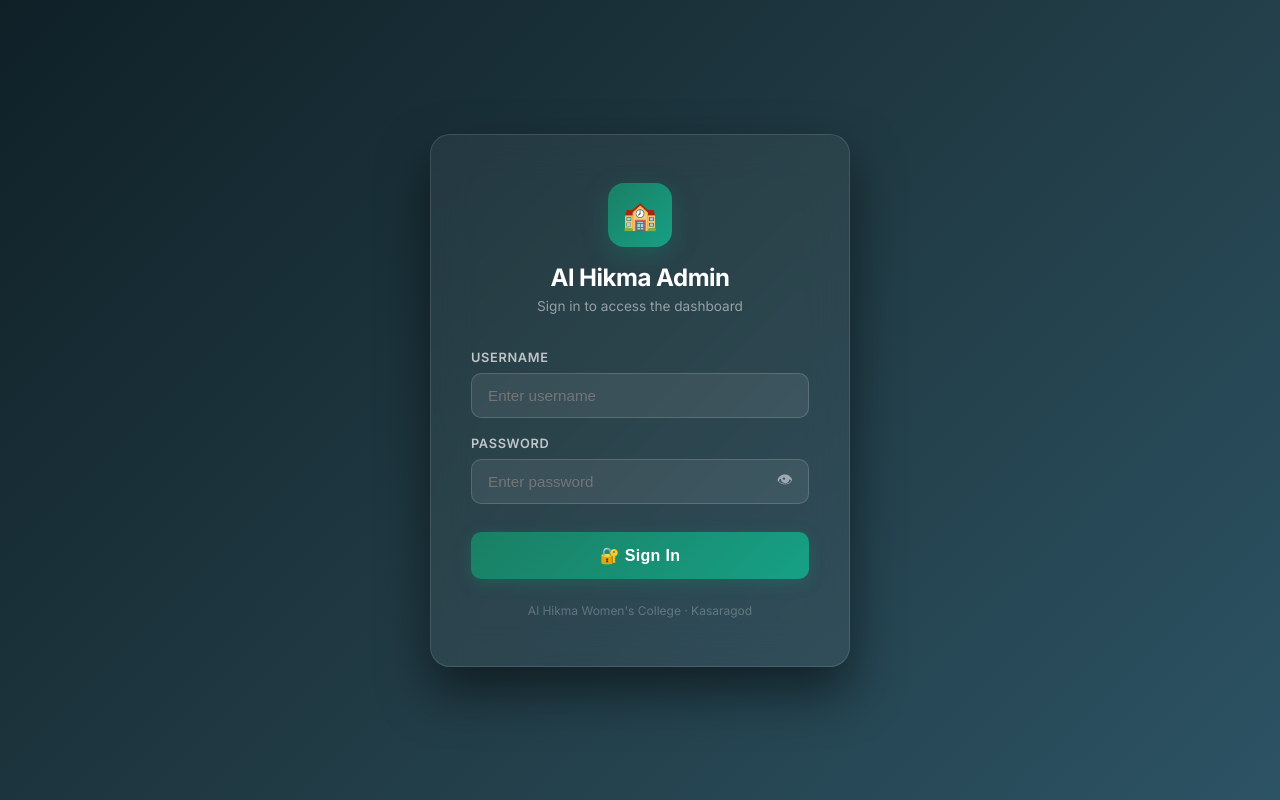
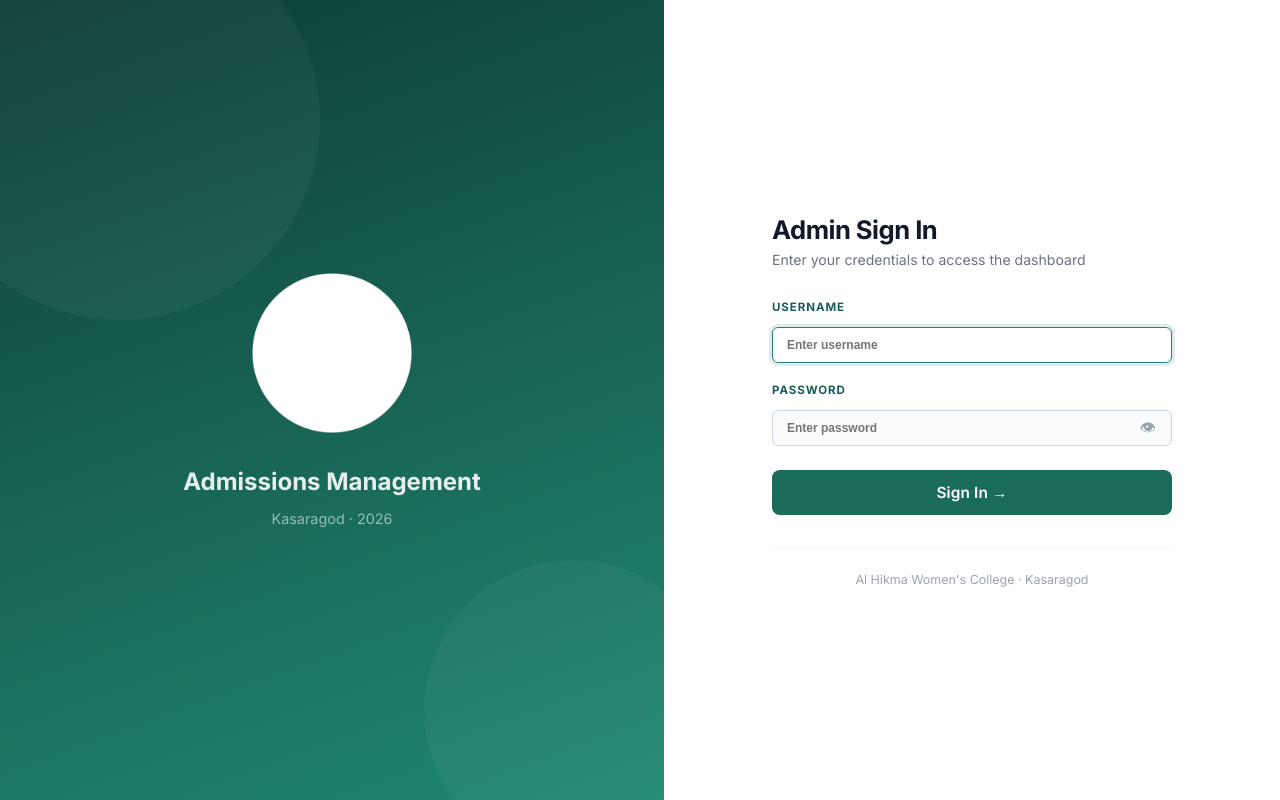
Before and after one commit to ajmal-mubarak/alhikma-ksd1, a React (Vite) app: page /admin/login in a window 1280 px wide. Built offline with nearby package versions, Linux system fonts and the light colour scheme.

Commit message:
redesign: clean white login page with official logo

```diff
--- a/src/pages/AdminLogin.jsx
+++ b/src/pages/AdminLogin.jsx
@@ -28,11 +28,7 @@
       if (!res.ok) {
         const newAttempts = attempts + 1;
         setAttempts(newAttempts);
-        if (newAttempts >= 3) {
-          setError(`${data.error || 'Invalid credentials'} (${newAttempts} failed attempts)`);
-        } else {
         setError(data.error || 'Invalid credentials');
-        }
         return;
       }
 
@@ -47,166 +43,311 @@
   };
 
   return (
-    <div style={{
-      minHeight: '100vh',
-      display: 'flex',
-      alignItems: 'center',
-      justifyContent: 'center',
-      background: 'linear-gradient(135deg, #0f2027 0%, #203a43 50%, #2c5364 100%)',
-      fontFamily: "'Inter', 'Segoe UI', sans-serif",
-      padding: '20px',
-    }}>
-      <div style={{
-        background: 'rgba(255,255,255,0.05)',
-        backdropFilter: 'blur(20px)',
-        border: '1px solid rgba(255,255,255,0.12)',
-        borderRadius: '20px',
-        padding: '48px 40px',
-        width: '100%',
-        maxWidth: '420px',
-        boxShadow: '0 25px 50px rgba(0,0,0,0.5)',
-      }}>
-        {/* Logo / Header */}
-        <div style={{ textAlign: 'center', marginBottom: '36px' }}>
-          <div style={{
-            width: '64px', height: '64px',
-            background: 'linear-gradient(135deg, #1a7f64, #16a085)',
-            borderRadius: '16px',
-            display: 'flex', alignItems: 'center', justifyContent: 'center',
-            fontSize: '28px', margin: '0 auto 16px',
-            boxShadow: '0 8px 24px rgba(26,127,100,0.4)',
-          }}>🏫</div>
-          <h1 style={{
-            color: '#fff', fontSize: '1.5rem', fontWeight: 700,
-            margin: '0 0 6px', letterSpacing: '-0.02em',
-          }}>Al Hikma Admin</h1>
-          <p style={{ color: 'rgba(255,255,255,0.5)', fontSize: '0.85rem', margin: 0 }}>
-            Sign in to access the dashboard
-          </p>
+    <>
+      <style>{`
+        @import url('https://fonts.googleapis.com/css2?family=Inter:wght@400;500;600;700&display=swap');
+
+        * { box-sizing: border-box; margin: 0; padding: 0; }
+
+        .login-page {
+          min-height: 100vh;
+          display: flex;
+          background: #f5f6fa;
+          font-family: 'Inter', 'Segoe UI', sans-serif;
+        }
+
+        /* ── LEFT PANEL ── */
+        .login-left {
+          display: none;
+          flex: 1;
+          background: linear-gradient(160deg, #0d3b35 0%, #1a6b5a 60%, #1e8870 100%);
+          align-items: center;
+          justify-content: center;
+          flex-direction: column;
+          padding: 48px;
+          position: relative;
+          overflow: hidden;
+        }
+        @media (min-width: 900px) {
+          .login-left { display: flex; }
+        }
+        .login-left::before {
+          content: '';
+          position: absolute;
+          width: 400px; height: 400px;
+          border-radius: 50%;
+          background: rgba(255,255,255,0.04);
+          top: -80px; left: -80px;
+        }
+        .login-left::after {
+          content: '';
+          position: absolute;
+          width: 300px; height: 300px;
+          border-radius: 50%;
+          background: rgba(255,255,255,0.04);
+          bottom: -60px; right: -60px;
+        }
+        .left-logo {
+          width: 160px;
+          filter: brightness(0) invert(1);
+          margin-bottom: 32px;
+          position: relative;
+          z-index: 1;
+        }
+        .left-tagline {
+          color: rgba(255,255,255,0.9);
+          font-size: 1.5rem;
+          font-weight: 700;
+          text-align: center;
+          line-height: 1.4;
+          position: relative;
+          z-index: 1;
+          margin-bottom: 12px;
+        }
+        .left-sub {
+          color: rgba(255,255,255,0.55);
+          font-size: 0.9rem;
+          text-align: center;
+          position: relative;
+          z-index: 1;
+        }
+
+        /* ── RIGHT PANEL ── */
+        .login-right {
+          flex: 1;
+          display: flex;
+          align-items: center;
+          justify-content: center;
+          padding: 32px 24px;
+          background: #fff;
+        }
+
+        .login-card {
+          width: 100%;
+          max-width: 400px;
+        }
+
+        /* Mobile logo (shown only on small screens) */
+        .mobile-logo {
+          display: flex;
+          justify-content: center;
+          margin-bottom: 32px;
+        }
+        .mobile-logo img {
+          width: 130px;
+        }
+        @media (min-width: 900px) {
+          .mobile-logo { display: none; }
+        }
+
+        .login-title {
+          font-size: 1.6rem;
+          font-weight: 700;
+          color: #111827;
+          margin-bottom: 6px;
+          letter-spacing: -0.02em;
+        }
+        .login-subtitle {
+          font-size: 0.88rem;
+          color: #6b7280;
+          margin-bottom: 32px;
+        }
+
+        .form-group {
+          margin-bottom: 20px;
+        }
+        .form-label {
+          display: block;
+          font-size: 0.82rem;
+          font-weight: 600;
+          color: #374151;
+          margin-bottom: 7px;
+          letter-spacing: 0.01em;
+        }
+        .form-input {
+          width: 100%;
+          padding: 11px 14px;
+          border: 1.5px solid #e5e7eb;
+          border-radius: 8px;
+          font-size: 0.94rem;
+          color: #111827;
+          background: #fafafa;
+          outline: none;
+          transition: border-color 0.18s, box-shadow 0.18s, background 0.18s;
+          font-family: inherit;
+        }
+        .form-input:focus {
+          border-color: #1a6b5a;
+          background: #fff;
+          box-shadow: 0 0 0 3px rgba(26,107,90,0.1);
+        }
+        .input-wrap {
+          position: relative;
+        }
+        .input-wrap .form-input {
+          padding-right: 44px;
+        }
+        .show-pass-btn {
+          position: absolute;
+          right: 12px; top: 50%;
+          transform: translateY(-50%);
+          background: none; border: none;
+          cursor: pointer;
+          color: #9ca3af;
+          font-size: 1rem;
+          padding: 4px;
+          line-height: 1;
+          transition: color 0.15s;
+        }
+        .show-pass-btn:hover { color: #374151; }
+
+        .error-box {
+          display: flex;
+          align-items: flex-start;
+          gap: 8px;
+          background: #fef2f2;
+          border: 1px solid #fecaca;
+          border-radius: 8px;
+          padding: 11px 14px;
+          margin-bottom: 20px;
+          color: #b91c1c;
+          font-size: 0.85rem;
+          line-height: 1.5;
+        }
+        .error-icon { flex-shrink: 0; margin-top: 1px; }
+
+        .login-btn {
+          width: 100%;
+          padding: 13px;
+          background: #1a6b5a;
+          color: #fff;
+          border: none;
+          border-radius: 8px;
+          font-size: 0.96rem;
+          font-weight: 600;
+          cursor: pointer;
+          transition: background 0.18s, transform 0.1s, box-shadow 0.18s;
+          font-family: inherit;
+          letter-spacing: 0.01em;
+          margin-top: 4px;
+        }
+        .login-btn:hover:not(:disabled) {
+          background: #15594b;
+          box-shadow: 0 4px 12px rgba(26,107,90,0.25);
+        }
+        .login-btn:active:not(:disabled) { transform: scale(0.99); }
+        .login-btn:disabled {
+          background: #9ca3af;
+          cursor: not-allowed;
+        }
+
+        .login-footer {
+          text-align: center;
+          margin-top: 32px;
+          padding-top: 24px;
+          border-top: 1px solid #f3f4f6;
+          color: #9ca3af;
+          font-size: 0.78rem;
+        }
+
+        .attempts-warning {
+          font-size: 0.78rem;
+          color: #d97706;
+          margin-top: 6px;
+          text-align: center;
+        }
+      `}</style>
+
+      <div className="login-page">
+        {/* Left decorative panel */}
+        <div className="login-left">
+          <img src="/logo.png" alt="Al Hikma Logo" className="left-logo" />
+          <div className="left-tagline">Admissions Management</div>
+          <div className="left-sub">Kasaragod · 2026</div>
         </div>
 
-        {/* Error Banner */}
+        {/* Right form panel */}
+        <div className="login-right">
+          <div className="login-card">
+            {/* Mobile logo */}
+            <div className="mobile-logo">
+              <img src="/logo.png" alt="Al Hikma Women's College" />
+            </div>
+
+            <h1 className="login-title">Admin Sign In</h1>
+            <p className="login-subtitle">Enter your credentials to access the dashboard</p>
+
+            {/* Error */}
             {error && (
-          <div style={{
-            background: 'rgba(231,76,60,0.15)',
-            border: '1px solid rgba(231,76,60,0.4)',
-            borderRadius: '10px',
-            padding: '12px 16px',
-            marginBottom: '20px',
-            color: '#ff6b6b',
-            fontSize: '0.85rem',
-            display: 'flex',
-            alignItems: 'center',
-            gap: '8px',
-          }}>
-            <span>⚠️</span> {error}
+              <div className="error-box">
+                <span className="error-icon">⚠️</span>
+                <span>{error}</span>
               </div>
             )}
 
-        {/* Form */}
             <form onSubmit={handleSubmit}>
-          {/* Username */}
-          <div style={{ marginBottom: '18px' }}>
-            <label style={{
-              display: 'block', color: 'rgba(255,255,255,0.7)',
-              fontSize: '0.8rem', fontWeight: 600, marginBottom: '8px',
-              letterSpacing: '0.05em', textTransform: 'uppercase',
-            }}>Username</label>
+              <div className="form-group">
+                <label className="form-label" htmlFor="admin-username">Username</label>
                 <input
                   id="admin-username"
                   type="text"
+                  className="form-input"
                   value={username}
                   onChange={e => setUsername(e.target.value)}
                   placeholder="Enter username"
                   required
                   autoComplete="username"
-              style={{
-                width: '100%', padding: '13px 16px',
-                background: 'rgba(255,255,255,0.08)',
-                border: '1px solid rgba(255,255,255,0.15)',
-                borderRadius: '10px', color: '#fff',
-                fontSize: '0.95rem', outline: 'none',
-                boxSizing: 'border-box',
-                transition: 'border-color 0.2s',
-              }}
-              onFocus={e => e.target.style.borderColor = 'rgba(26,127,100,0.8)'}
-              onBlur={e => e.target.style.borderColor = 'rgba(255,255,255,0.15)'}
+                  autoFocus
                 />
               </div>
 
-          {/* Password */}
-          <div style={{ marginBottom: '28px' }}>
-            <label style={{
-              display: 'block', color: 'rgba(255,255,255,0.7)',
-              fontSize: '0.8rem', fontWeight: 600, marginBottom: '8px',
-              letterSpacing: '0.05em', textTransform: 'uppercase',
-            }}>Password</label>
-            <div style={{ position: 'relative' }}>
+              <div className="form-group">
+                <label className="form-label" htmlFor="admin-password">Password</label>
+                <div className="input-wrap">
                   <input
                     id="admin-password"
                     type={showPass ? 'text' : 'password'}
+                    className="form-input"
                     value={password}
                     onChange={e => setPassword(e.target.value)}
                     placeholder="Enter password"
                     required
                     autoComplete="current-password"
-                style={{
-                  width: '100%', padding: '13px 44px 13px 16px',
-                  background: 'rgba(255,255,255,0.08)',
-                  border: '1px solid rgba(255,255,255,0.15)',
-                  borderRadius: '10px', color: '#fff',
-                  fontSize: '0.95rem', outline: 'none',
-                  boxSizing: 'border-box',
-                  transition: 'border-color 0.2s',
-                }}
-                onFocus={e => e.target.style.borderColor = 'rgba(26,127,100,0.8)'}
-                onBlur={e => e.target.style.borderColor = 'rgba(255,255,255,0.15)'}
                   />
                   <button
                     type="button"
+                    className="show-pass-btn"
                     onClick={() => setShowPass(v => !v)}
-                style={{
-                  position: 'absolute', right: '12px', top: '50%',
-                  transform: 'translateY(-50%)',
-                  background: 'none', border: 'none', cursor: 'pointer',
-                  color: 'rgba(255,255,255,0.5)', fontSize: '1rem', padding: '4px',
-                }}
                     tabIndex={-1}
+                    aria-label={showPass ? 'Hide password' : 'Show password'}
                   >
                     {showPass ? '🙈' : '👁'}
                   </button>
                 </div>
               </div>
 
-          {/* Submit */}
               <button
                 id="admin-login-btn"
                 type="submit"
+                className="login-btn"
                 disabled={loading}
-            style={{
-              width: '100%', padding: '14px',
-              background: loading
-                ? 'rgba(26,127,100,0.5)'
-                : 'linear-gradient(135deg, #1a7f64, #16a085)',
-              border: 'none', borderRadius: '10px',
-              color: '#fff', fontSize: '1rem', fontWeight: 700,
-              cursor: loading ? 'not-allowed' : 'pointer',
-              transition: 'all 0.2s',
-              boxShadow: loading ? 'none' : '0 4px 15px rgba(26,127,100,0.4)',
-              letterSpacing: '0.02em',
-            }}
               >
-            {loading ? '⏳ Signing in...' : '🔐 Sign In'}
+                {loading ? 'Signing in…' : 'Sign In →'}
               </button>
+
+              {attempts >= 3 && (
+                <p className="attempts-warning">
+                  ⚠️ {attempts} failed attempts — account locks after 5
+                </p>
+              )}
             </form>
 
-        <p style={{
-          textAlign: 'center', marginTop: '24px',
-          color: 'rgba(255,255,255,0.25)', fontSize: '0.75rem',
-        }}>
+            <div className="login-footer">
               Al Hikma Women's College · Kasaragod
-        </p>
             </div>
           </div>
+        </div>
+      </div>
+    </>
   );
 }
```
Lines whose indentation alone changed are shown as unchanged.
